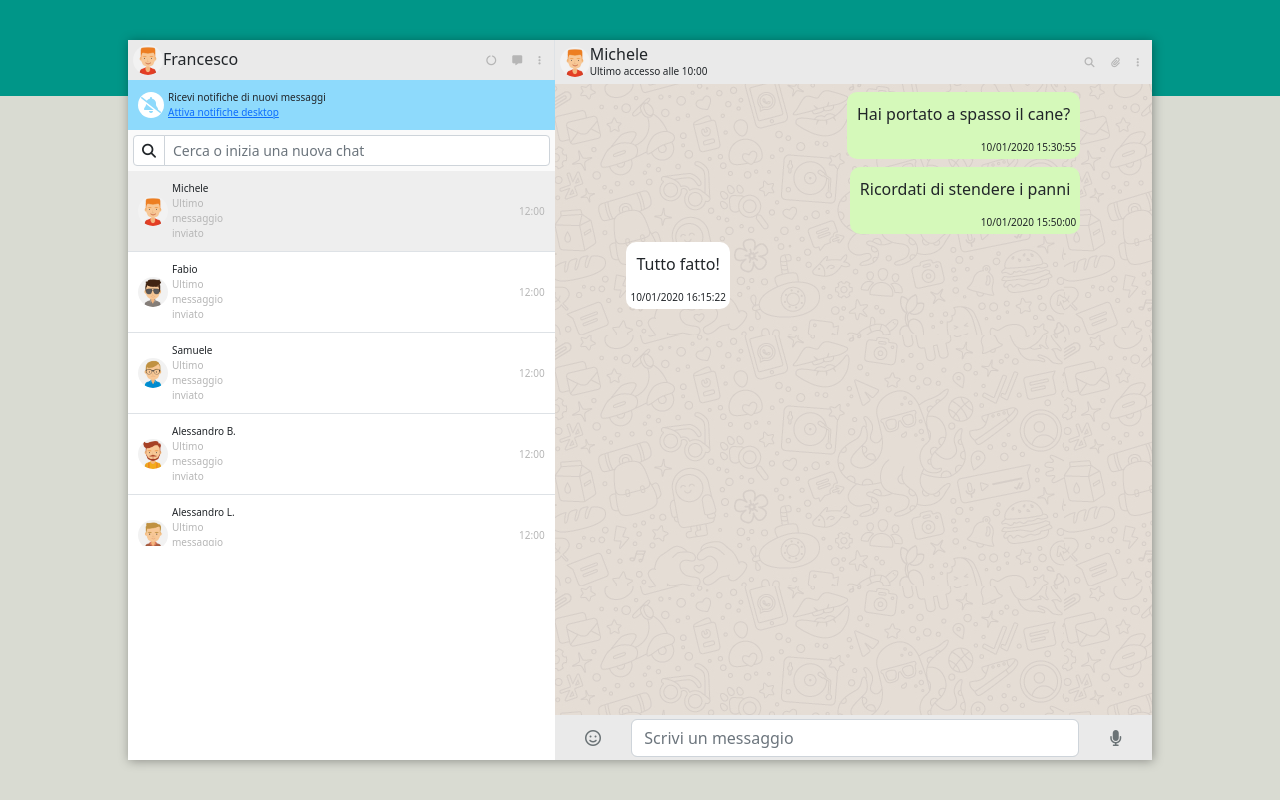
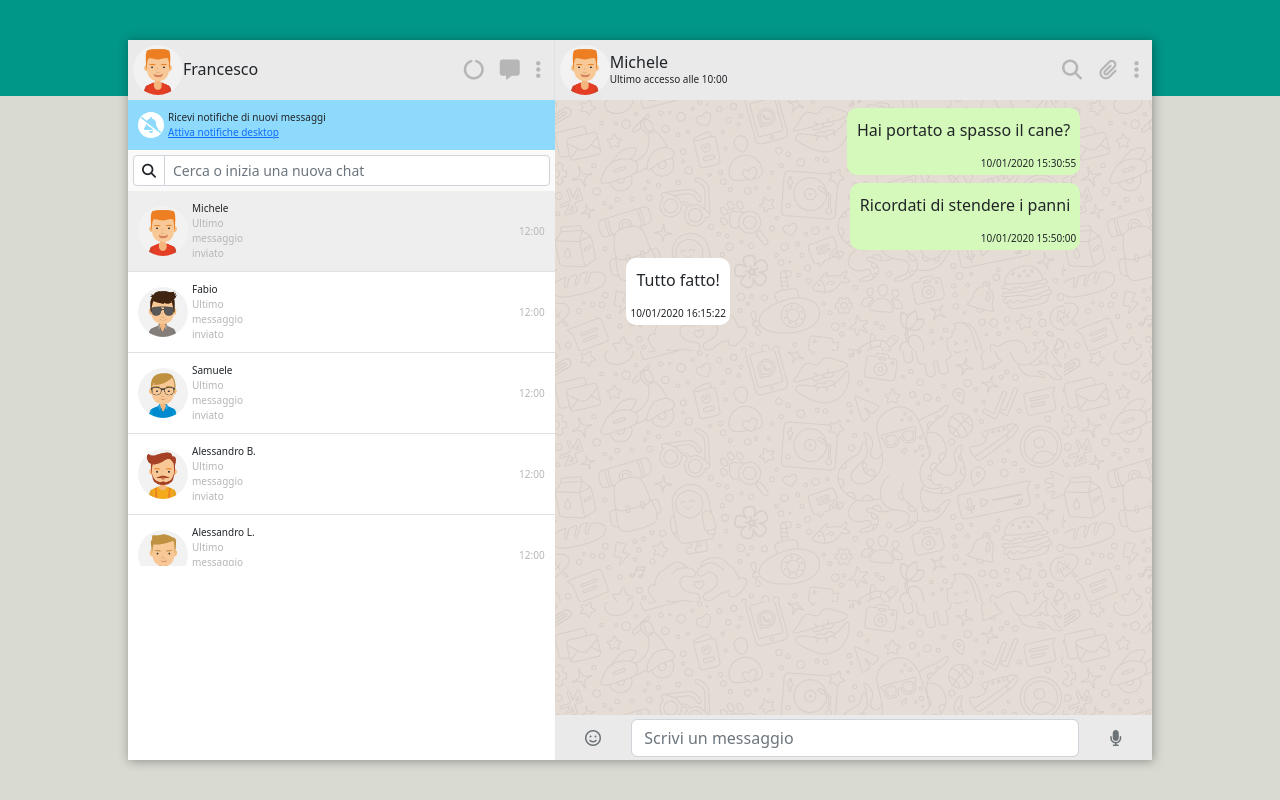
Before and after one commit to Frah01/vue-boolzapp, a plain HTML site: page index.html in a window 1280 px wide. Drawn offline with nearby package versions, Linux system fonts and the light colour scheme.

Commit message:
Stilizzata immagine e icone

```diff
--- a/css/style.css
+++ b/css/style.css
@@ -121,11 +121,19 @@
     padding: 10px;
 }
 
+.chats:hover {
+    background-color: rgb(236, 236, 236);
+}
+
+.fa-solid {
+    cursor: pointer;
+}
+
 
 
 .profile img, .chats img {
-    height: 30px;
-    width: 30px;
+    height: 50px;
+    width: 50px;
     border-radius: 50%;
 }
 
@@ -140,7 +148,7 @@
 .main-chat{
     background-image: url(../img/mine.jpg);
     background-repeat: repeat;
-    height: calc(100% - 89px);
+    height: calc(100% - 105px);
 }
 
 .type-bar{
--- a/index.html
+++ b/index.html
@@ -24,9 +24,9 @@
                                     </div>
                                 </div>
                                 <div class="m-0 d-flex align-items-center icons-color" >
-                                    <i class="fa-solid fa-circle-notch px-2"></i>
-                                    <i class="fa-solid fa-message px-2"></i>
-                                    <i class="fa-solid fa-ellipsis-vertical px-2"></i>
+                                    <i class="fa-solid fa-circle-notch fa-2x px-2"></i>
+                                    <i class="fa-solid fa-message fa-2x px-2"></i>
+                                    <i class="fa-solid fa-ellipsis-vertical fa-2x px-2"></i>
                                 </div>
                             </div>
                             <div class="notify" >
@@ -81,9 +81,9 @@
                                     </div>
                                 </div>
                                 <div class="m-0 d-flex align-items-center icons-color" >
-                                    <i class="fa-solid fa-magnifying-glass px-2"></i>
-                                    <i class="fa-solid fa-paperclip px-2"></i>
-                                    <i class="fa-solid fa-ellipsis-vertical px-2"></i>
+                                    <i class="fa-solid fa-magnifying-glass fa-2x px-2"></i>
+                                    <i class="fa-solid fa-paperclip fa-2x px-2"></i>
+                                    <i class="fa-solid fa-ellipsis-vertical fa-2x px-2"></i>
                                 </div>
                             </div>
                             <div class="main-chat overflow-auto" >
```
